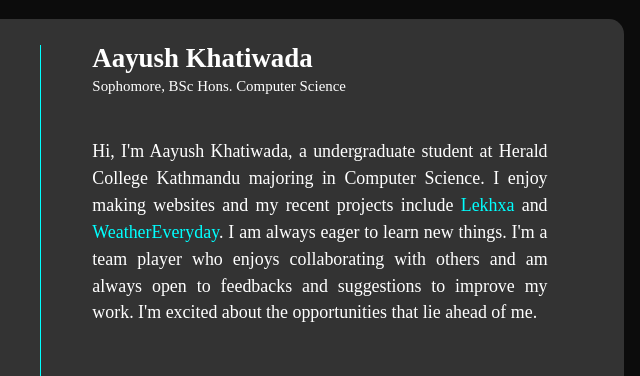
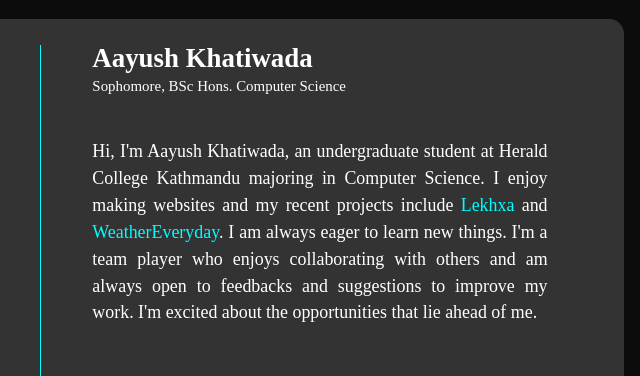
Before and after one commit to khAayush/Aayush-Khatiwada, a plain HTML site: page index.html in a window 1280 px wide. Shown: the part 920-1296 px from the top of the page, 511-1151 px from the left. Drawn offline with Linux system fonts and the light colour scheme.

Commit message:
Changed about me

```diff
--- a/index.html
+++ b/index.html
@@ -43,7 +43,7 @@
             <div class="text">
                 <h1>Aayush Khatiwada</h1>
                 <small>Sophomore, BSc Hons. Computer Science</small>
-                <p>Hi, I'm Aayush Khatiwada, a undergraduate student at Herald College Kathmandu majoring in Computer Science. I enjoy making websites and my recent projects include <span class="aqua">Lekhxa</span> and <a href="https://aayushkhatiwada2407726.000webhostapp.com/" target="_blank"><span class="aqua">WeatherEveryday</span></a>. I am always eager to learn new things. I'm a team player who enjoys collaborating with others and am always open to feedbacks and suggestions to improve my work. I'm excited about the opportunities that lie ahead of me.</p>
+                <p>Hi, I'm Aayush Khatiwada, an undergraduate student at Herald College Kathmandu majoring in Computer Science. I enjoy making websites and my recent projects include <span class="aqua">Lekhxa</span> and <a href="https://aayushkhatiwada2407726.000webhostapp.com/" target="_blank"><span class="aqua">WeatherEveryday</span></a>. I am always eager to learn new things. I'm a team player who enjoys collaborating with others and am always open to feedbacks and suggestions to improve my work. I'm excited about the opportunities that lie ahead of me.</p>
             </div>
         </div>
 
```
